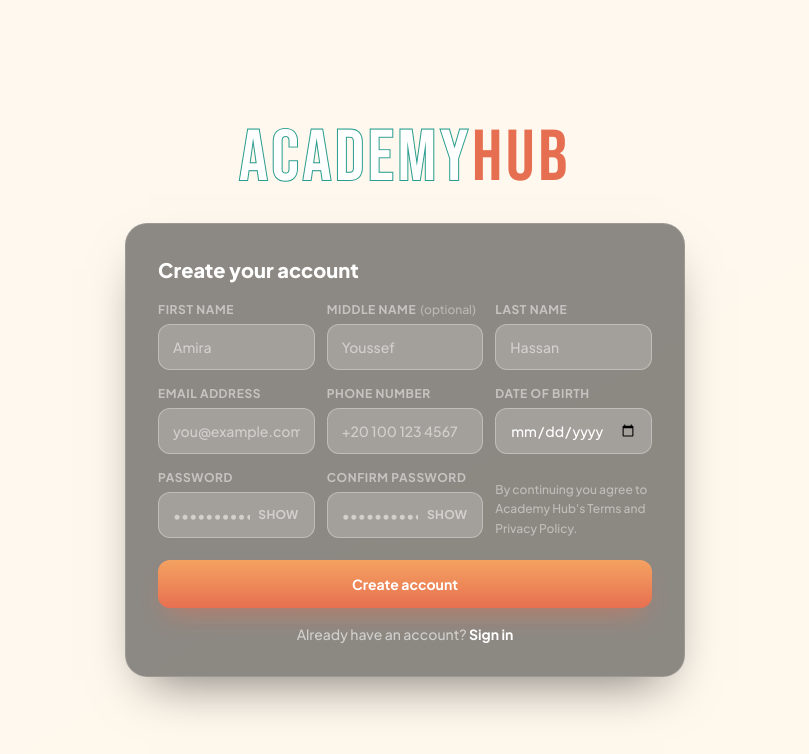
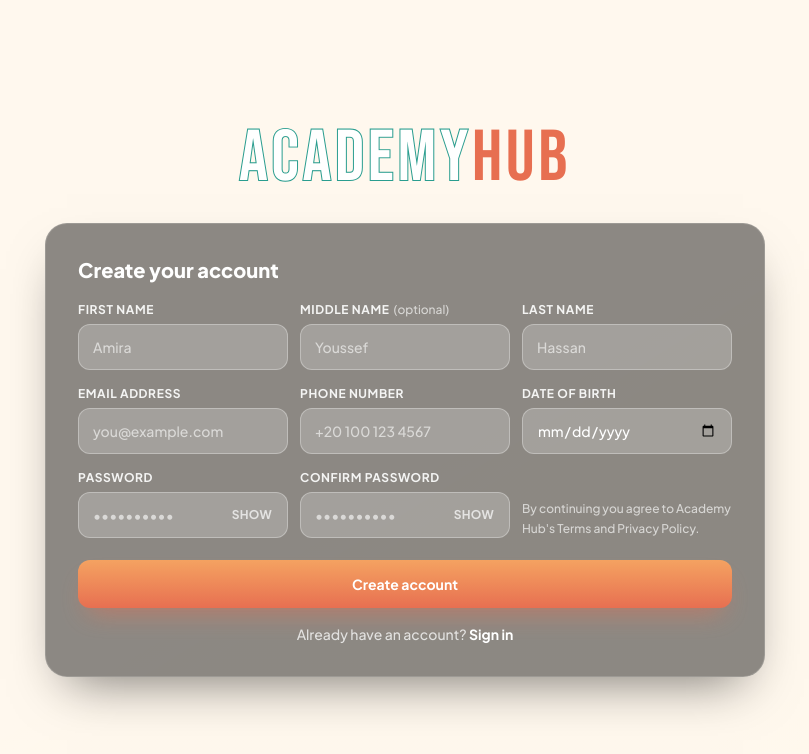
Before and after one commit to khaledAbdelwadod/academy-hub-frontend, a React (Vite) app: page / in a window 1280 px wide. Both pictures are taken after typing "name@example.com", "Sample123" into the empty fields and a click on the button "Create an account". Shown: the top 754 px of the page, without its empty margins (235-1044 px from the left). Built offline with nearby package versions, Linux system fonts and the light colour scheme.

Commit message:
release 1.0.0 v13

```diff
--- a/src/components/auth/AuthCard.tsx
+++ b/src/components/auth/AuthCard.tsx
@@ -28,7 +28,7 @@ export function AuthCard(): ReactElement {
     setMode("otp");
   }
 
-  const cardWidthClass = mode === "register" ? "max-w-[560px]" : "max-w-[448px]";
+  const cardWidthClass = mode === "register" ? "max-w-[720px]" : "max-w-[448px]";
 
   return (
     <div
--- a/src/components/auth/ForgotPasswordForm.tsx
+++ b/src/components/auth/ForgotPasswordForm.tsx
@@ -19,14 +19,14 @@ export function ForgotPasswordForm({
       <button
         type="button"
         onClick={onBackToSignIn}
-        className="flex items-center gap-1.5 self-start text-sm text-white/60 hover:text-white"
+        className="flex items-center gap-1.5 self-start text-sm text-white/75 hover:text-white"
       >
         &larr; Back to sign in
       </button>
 
       <div>
         <h2 className="mb-1.5 text-xl font-extrabold text-white">Reset your password</h2>
-        <p className="text-sm leading-relaxed text-white/60">
+        <p className="text-sm leading-relaxed text-white/75">
           Enter the email on your account and we&apos;ll send a 6-digit code to reset your
           password.
         </p>
--- a/src/components/auth/OtpForm.tsx
+++ b/src/components/auth/OtpForm.tsx
@@ -16,21 +16,21 @@ export function OtpForm({ email, onSubmit, onBack }: OtpFormProps): ReactElement
       <button
         type="button"
         onClick={onBack}
-        className="flex items-center gap-1.5 self-start text-sm text-white/60 hover:text-white"
+        className="flex items-center gap-1.5 self-start text-sm text-white/75 hover:text-white"
       >
         &larr; Back
       </button>
 
       <div>
         <h2 className="mb-1.5 text-xl font-extrabold text-white">Verify your email</h2>
-        <p className="text-sm leading-relaxed text-white/60">
+        <p className="text-sm leading-relaxed text-white/75">
           Enter the 6-digit code we sent to <span className="font-semibold text-white">{email}</span>.
         </p>
       </div>
 
       <form onSubmit={onSubmit} className="flex flex-col gap-4">
         <div className="flex flex-col gap-1.5">
-          <label htmlFor="otp-code" className="text-xs font-bold uppercase tracking-wider text-white/50">
+          <label htmlFor="otp-code" className="text-xs font-bold uppercase tracking-wider text-white/90">
             Verification code
           </label>
           <input
@@ -49,7 +49,7 @@ export function OtpForm({ email, onSubmit, onBack }: OtpFormProps): ReactElement
 
         <AuthButton type="submit">Verify account</AuthButton>
 
-        <p className="text-center text-sm text-white/60">
+        <p className="text-center text-sm text-white/75">
           Didn&apos;t get a code?{" "}
           <button
             type="button"
--- a/src/components/auth/RegisterForm.tsx
+++ b/src/components/auth/RegisterForm.tsx
@@ -63,14 +63,14 @@ export function RegisterForm({ onRegistered, onSwitchToSignIn }: RegisterFormPro
           autoComplete="new-password"
           required
         />
-        <p className="self-end text-xs leading-relaxed text-white/45">
+        <p className="self-end text-xs leading-relaxed text-white/65">
           By continuing you agree to Academy Hub&apos;s Terms and Privacy Policy.
         </p>
       </div>
 
       <AuthButton type="submit">Create account</AuthButton>
 
-      <p className="text-center text-sm text-white/60">
+      <p className="text-center text-sm text-white/75">
         Already have an account?{" "}
         <button
           type="button"
--- a/src/components/auth/SignInForm.tsx
+++ b/src/components/auth/SignInForm.tsx
@@ -37,14 +37,14 @@ export function SignInForm({
       />
 
       <div className="flex items-center justify-between text-sm">
-        <label className="flex items-center gap-2 text-white/60">
+        <label className="flex items-center gap-2 text-white/75">
           <input type="checkbox" className="size-3.5 accent-coral" />
           Keep me signed in
         </label>
         <button
           type="button"
           onClick={onForgotPassword}
-          className="text-white/60 underline decoration-transparent underline-offset-2 transition-colors hover:text-white hover:decoration-current"
+          className="text-white/75 underline decoration-transparent underline-offset-2 transition-colors hover:text-white hover:decoration-current"
         >
           Forgot password?
         </button>
@@ -54,7 +54,7 @@ export function SignInForm({
         Sign in
       </AuthButton>
 
-      <p className="mt-1 text-center text-sm text-white/60">
+      <p className="mt-1 text-center text-sm text-white/75">
         New to Academy Hub?{" "}
         <button
           type="button"
--- a/src/components/ui/FormField.tsx
+++ b/src/components/ui/FormField.tsx
@@ -10,14 +10,14 @@ interface FormFieldProps extends InputHTMLAttributes<HTMLInputElement> {
 export function FormField({ label, optional, id, ...inputProps }: FormFieldProps): ReactElement {
   return (
     <div className="flex flex-col gap-1.5">
-      <label htmlFor={id} className="text-xs font-bold uppercase tracking-wider text-white/50">
+      <label htmlFor={id} className="text-xs font-bold uppercase tracking-wider text-white/90">
         {label}
-        {optional && <span className="ml-1 font-medium normal-case tracking-normal text-white/40">(optional)</span>}
+        {optional && <span className="ml-1 font-medium normal-case tracking-normal text-white/65">(optional)</span>}
       </label>
       <input
         id={id}
         {...inputProps}
-        className="w-full rounded-xl border border-white/30 bg-white/20 px-3.5 py-3 text-sm text-white placeholder:text-white/50 transition-colors focus:border-coral focus:bg-white/25 focus:outline-none focus-visible:ring-2 focus-visible:ring-coral/40"
+        className="w-full rounded-xl border border-white/30 bg-white/20 px-3.5 py-3 text-sm text-white placeholder:text-white/60 transition-colors focus:border-coral focus:bg-white/25 focus:outline-none focus-visible:ring-2 focus-visible:ring-coral/40"
       />
     </div>
   );
--- a/src/components/ui/PasswordField.tsx
+++ b/src/components/ui/PasswordField.tsx
@@ -13,7 +13,7 @@ export function PasswordField({ label, ...inputProps }: PasswordFieldProps): Rea
 
   return (
     <div className="flex flex-col gap-1.5">
-      <label htmlFor={id} className="text-xs font-bold uppercase tracking-wider text-white/50">
+      <label htmlFor={id} className="text-xs font-bold uppercase tracking-wider text-white/90">
         {label}
       </label>
       <div className="relative">
@@ -21,12 +21,12 @@ export function PasswordField({ label, ...inputProps }: PasswordFieldProps): Rea
           id={id}
           type={visible ? "text" : "password"}
           {...inputProps}
-          className="w-full rounded-xl border border-white/30 bg-white/20 py-3 pl-3.5 pr-16 text-sm text-white placeholder:text-white/50 transition-colors focus:border-coral focus:bg-white/25 focus:outline-none focus-visible:ring-2 focus-visible:ring-coral/40"
+          className="w-full rounded-xl border border-white/30 bg-white/20 py-3 pl-3.5 pr-16 text-sm text-white placeholder:text-white/60 transition-colors focus:border-coral focus:bg-white/25 focus:outline-none focus-visible:ring-2 focus-visible:ring-coral/40"
         />
         <button
           type="button"
           onClick={() => setVisible((current) => !current)}
-          className="absolute inset-y-1.5 right-1.5 rounded-lg px-2.5 text-xs font-bold uppercase tracking-wide text-white/50 hover:text-white"
+          className="absolute inset-y-1.5 right-1.5 rounded-lg px-2.5 text-xs font-bold uppercase tracking-wide text-white/70 hover:text-white"
         >
           {visible ? "Hide" : "Show"}
         </button>
--- a/src/pages/LoginPage.tsx
+++ b/src/pages/LoginPage.tsx
@@ -10,7 +10,7 @@ export function LoginPage(): ReactElement {
     <div className="flex min-h-screen items-center justify-center px-5 py-10">
       <VideoBackdrop />
 
-      <div className="animate-rise flex w-full max-w-[600px] flex-col items-center">
+      <div className="animate-rise flex w-full max-w-[760px] flex-col items-center">
         <p className="mb-7 font-display text-6xl tracking-wider sm:text-7xl">
           <span
             className="text-white"
```
